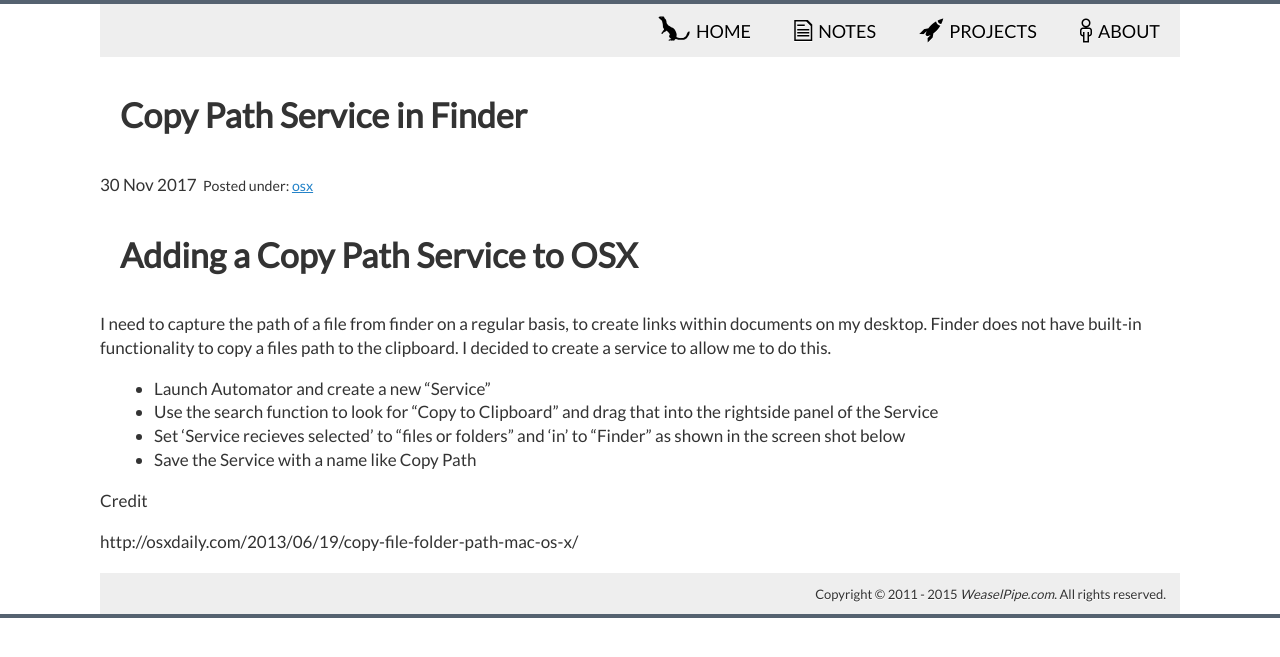
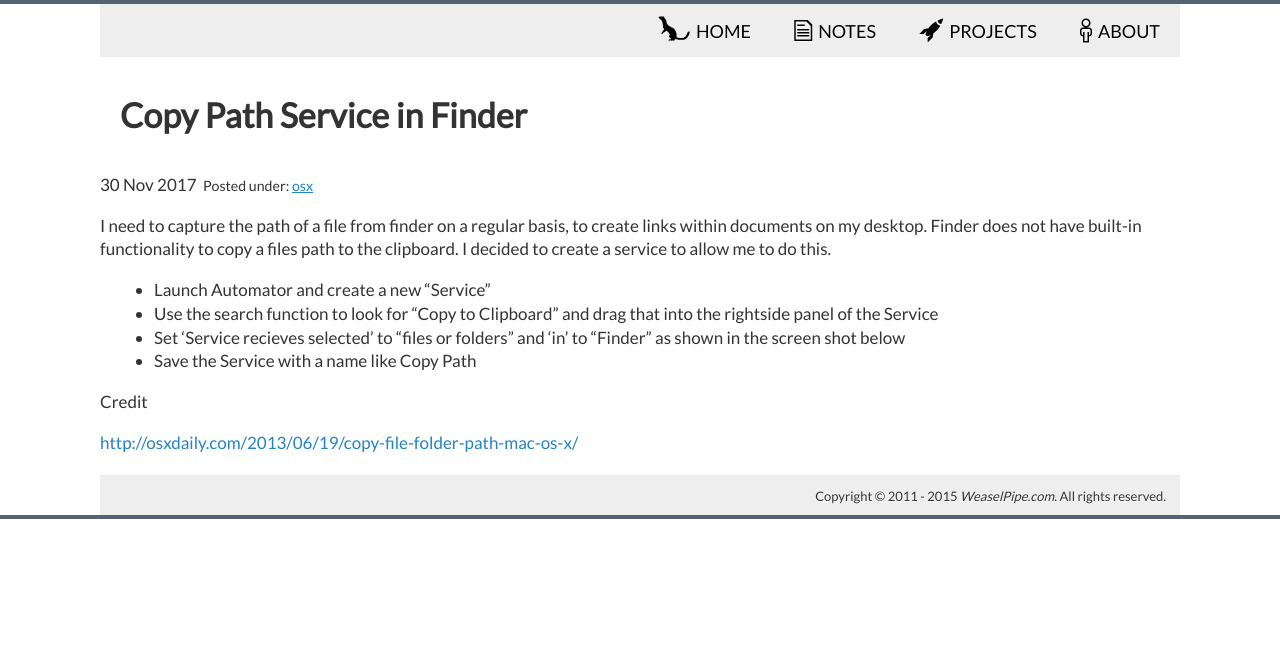
Before and after one commit to mrdanbrooks/mrdanbrooks.github.io, a Jekyll site: the page built from _posts/2017-11-30-copy-path-service.md, in a window 1280 px wide. Shown: the top 657 px of the page. Built offline with Jekyll 4.4.1, drawn with Linux system fonts in a browser that asks for light colours; some of the changed lines change nothing that is shown.

Commit message:
updates service article

```diff
--- a/_posts/2017-11-30-copy-path-service.md
+++ b/_posts/2017-11-30-copy-path-service.md
@@ -10,8 +10,6 @@ day: 30
 published: true
 summary: How to add a service to finder that copies the path of a file to the clip board.
 ---
-# Adding a Copy Path Service to OSX
-
 I need to capture the path of a file from finder on a regular basis, to create links within documents on my desktop. Finder does not have built-in functionality to copy a files path to the clipboard. I decided to create a service to allow me to do this.
 
 
@@ -25,4 +23,4 @@ I need to capture the path of a file from finder on a regular basis, to create l
 
 Credit
 
-http://osxdaily.com/2013/06/19/copy-file-folder-path-mac-os-x/
+[http://osxdaily.com/2013/06/19/copy-file-folder-path-mac-os-x/](http://osxdaily.com/2013/06/19/copy-file-folder-path-mac-os-x/)
```
